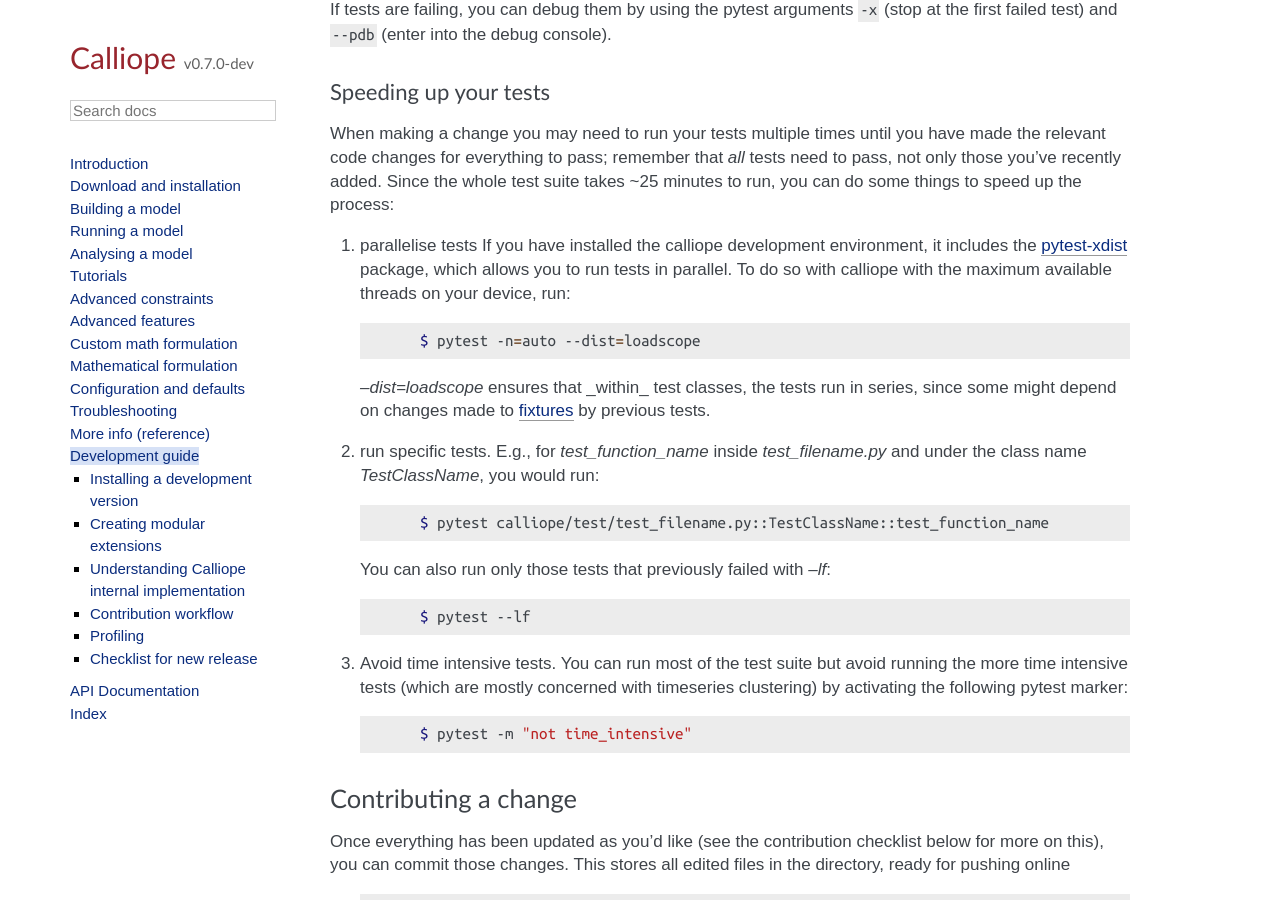
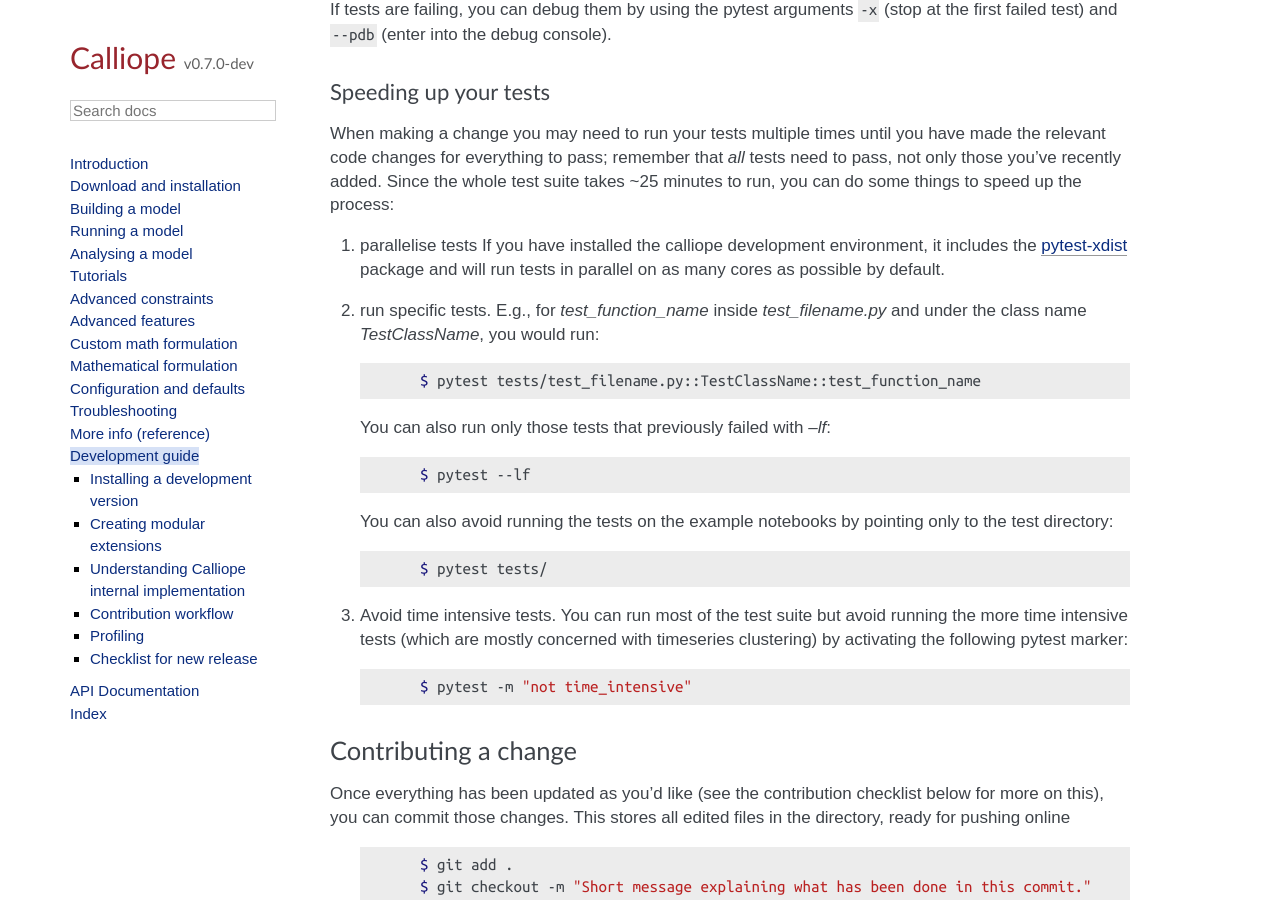
Before and after one commit to calliope-project/calliope, a Sphinx documentation site: the page built from doc/user/develop.rst, in a window 1280 px wide and 900 px high, scrolled down 5183 px. Built offline with Sphinx 7.4.7, drawn with Linux system fonts in a browser that asks for light colours; some web fonts are replaced; pages that are not in the unit, such as notebooks, are missing from menus; a script that is not in the unit is left out.

Commit message:
Minor fixes

```diff
--- a/doc/user/develop.rst
+++ b/doc/user/develop.rst
@@ -155,27 +155,26 @@
 Since the whole test suite takes ~25 minutes to run, you can do some things to speed up the process:
 
 #. parallelise tests
-   If you have installed the calliope development environment, it includes the `pytest-xdist <https://pytest-xdist.readthedocs.io/en/stable/>`_ package, which allows you to run tests in parallel.
-   To do so with calliope with the maximum available threads on your device, run:
-
-   .. code-block:: fishshell
-
-      $ pytest -n=auto --dist=loadscope
-
-   `--dist=loadscope` ensures that _within_ test classes, the tests run in series, since some might depend on changes made to `fixtures <https://docs.pytest.org/en/6.2.x/fixture.html>`_ by previous tests.
+   If you have installed the calliope development environment, it includes the `pytest-xdist <https://pytest-xdist.readthedocs.io/en/stable/>`_ package and will run tests in parallel on as many cores as possible by default.
 
 #. run specific tests.
    E.g., for `test_function_name` inside `test_filename.py` and under the class name `TestClassName`, you would run:
 
    .. code-block:: fishshell
 
-      $ pytest calliope/test/test_filename.py::TestClassName::test_function_name
+      $ pytest tests/test_filename.py::TestClassName::test_function_name
 
    You can also run only those tests that previously failed with `--lf`:
 
    .. code-block:: fishshell
 
       $ pytest --lf
+
+   You can also avoid running the tests on the example notebooks by pointing only to the test directory:
+
+   .. code-block:: fishshell
+
+      $ pytest tests/
 
 #. Avoid time intensive tests.
    You can run most of the test suite but avoid running the more time intensive tests (which are mostly concerned with timeseries clustering) by activating the following pytest marker:
--- a/pyproject.toml
+++ b/pyproject.toml
@@ -6,7 +6,7 @@
 # `-nauto` - parallelise over as many threads as possible (uses pytest-xdist). If debugging (`--pdb`), this will default to one thread.
 # `--nbmake --nbmake-kernel=calliope` - test example notebooks using the "calliope" notebook kernel (uses nbmake)
 # `--cov --cov-report=xml --cov-config=pyproject.toml` - generate coverage report for tests (uses pytest-cov; call `--no-cov` in CLI to switch off; `--cov-config` include to avoid bug)
-addopts = "-rav --dist=loadscope --strict-markers -n2 --nbmake --nbmake-kernel=calliope --cov --cov-report=xml --cov-config=pyproject.toml"
+addopts = "-rav --dist=loadscope --strict-markers -nauto --nbmake --nbmake-kernel=calliope --cov --cov-report=xml --cov-config=pyproject.toml"
 # TODO: add testpath once notebooks are fixed: "doc/_static/notebooks"
 testpaths = ["tests"]
 
```
Also changed, not shown: CONTRIBUTING.md (+1 -1 lines), 1 other file.
